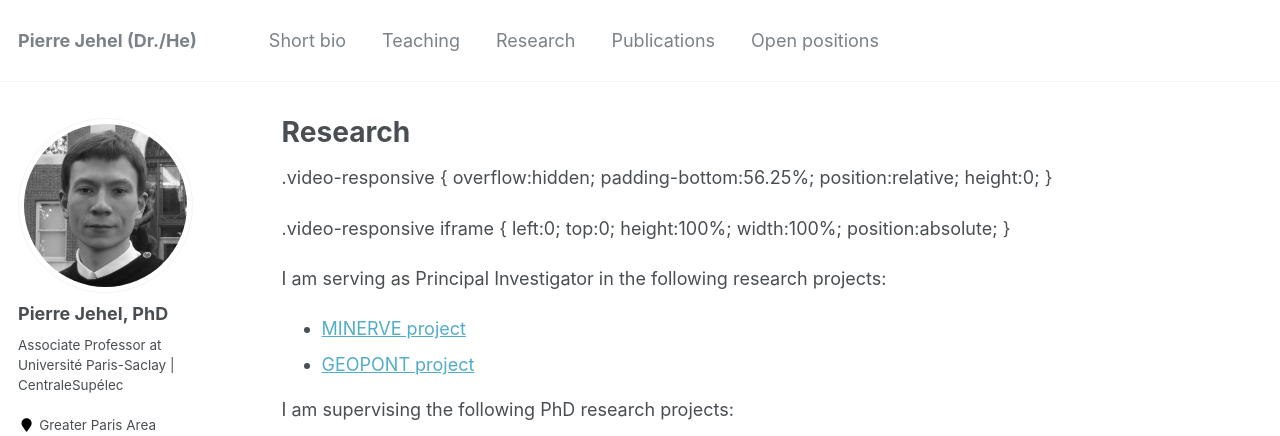
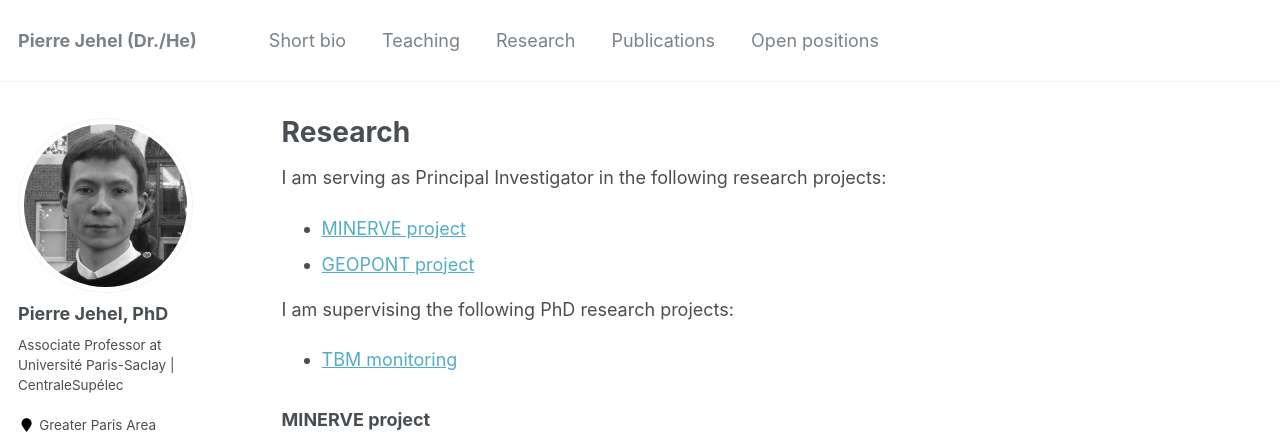
Before and after one commit to jehelp/jehelp.github.io, a Jekyll site: the page built from _pages/research.md, in a window 1280 px wide and 900 px high, cut to the strip 0-436 px from the top of the window. Built offline with Jekyll 4.4.1, drawn with Linux system fonts in a browser that asks for light colours; some web fonts are replaced.

Commit message:
video MINERVE

```diff
--- a/_pages/research.md
+++ b/_pages/research.md
@@ -4,21 +4,6 @@ title: "Research"
 permalink: /research/
 author_profile: true
 ---
-
-.video-responsive {
-overflow:hidden;
-padding-bottom:56.25%;
-position:relative;
-height:0;
-}
-
-.video-responsive iframe {
-left:0;
-top:0;
-height:100%;
-width:100%;
-position:absolute;
-}
 
 <a name="top"></a>
 I am serving as Principal Investigator in the following research projects:
@@ -32,7 +17,7 @@ I am supervising the following PhD research projects:
 <a name="minerve-project"></a>
 ### MINERVE project
 
-<div class="video-responsive">
+<div>
 <iframe width="140" height="78" src="https://www.youtube.com/embed/uAfYIU_wmVY" title="YouTube video player" frameborder="0" allow="accelerometer; autoplay; clipboard-write; encrypted-media; gyroscope; picture-in-picture" allowfullscreen></iframe>
 </div>
 
```
